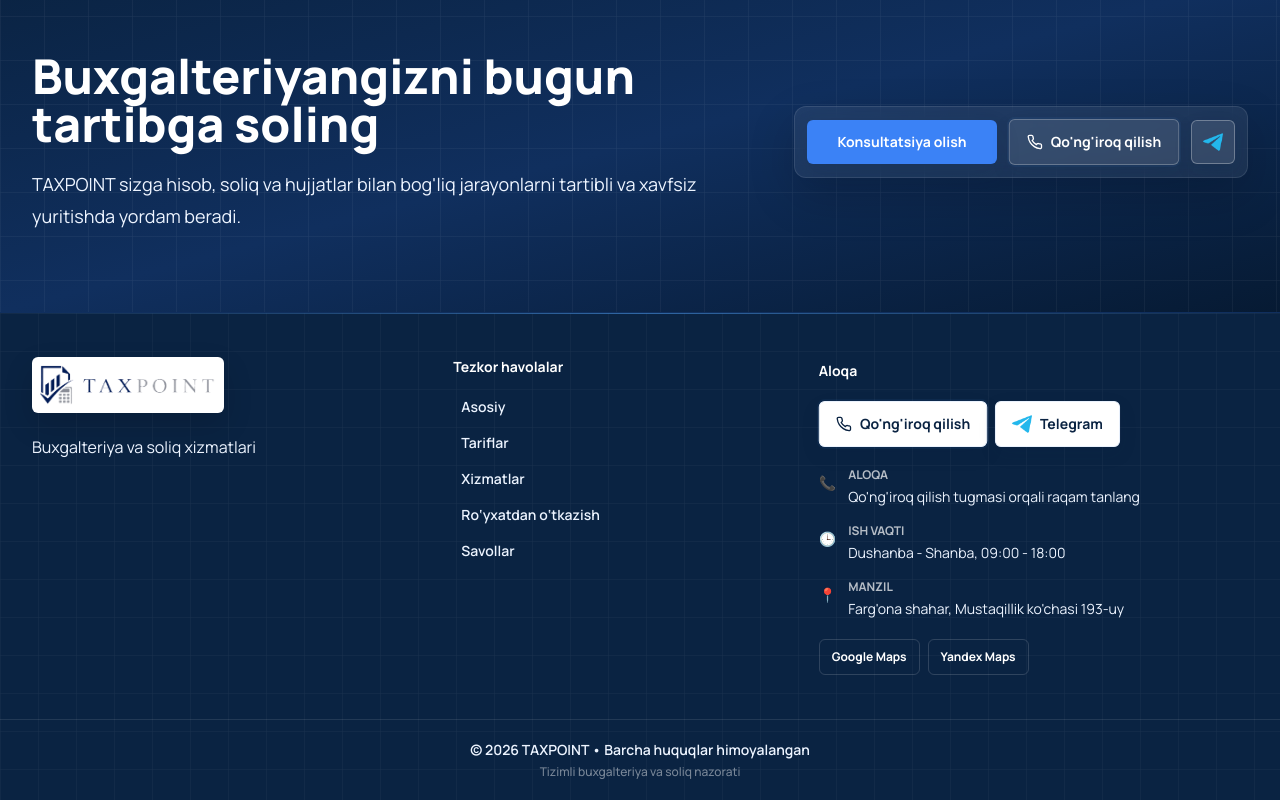
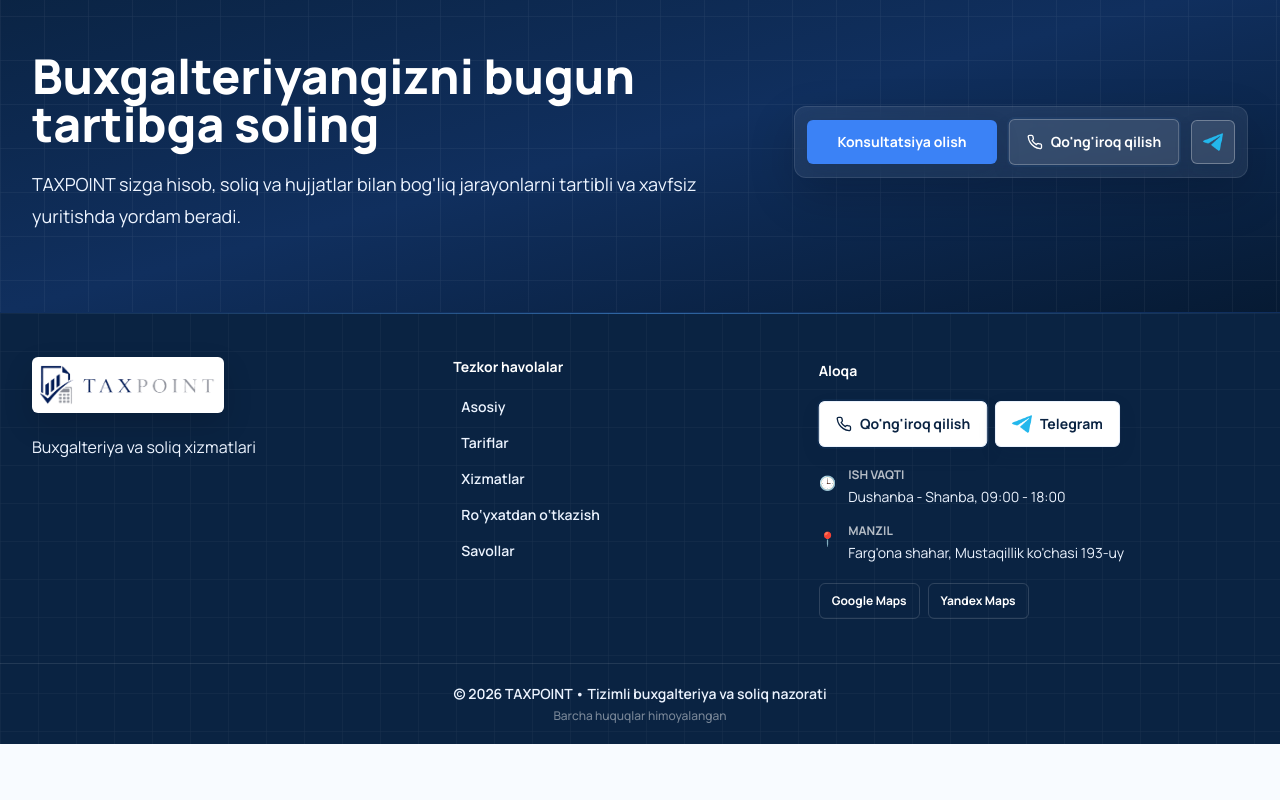
Before and after one commit to zefarkov/taxpoint, a Next.js app: page / in a window 1280 px wide. Shown: the part 7428-8228 px from the top of the page. After the commit the page ends 8172 px from the top, so only its background shows below. Built offline with nearby package versions, Linux system fonts and the light colour scheme.

Commit message:
Update Footer.tsx

```diff
--- a/src/components/Footer.tsx
+++ b/src/components/Footer.tsx
@@ -63,13 +63,6 @@
 
           <div className="mt-5 grid gap-3">
             <p className="flex items-start gap-3">
-              <span aria-hidden="true" className="mt-0.5 text-electric-400">📞</span>
-              <span>
-                <span className="block text-xs font-bold uppercase text-white/70">Aloqa</span>
-                Qo'ng'iroq qilish tugmasi orqali raqam tanlang
-              </span>
-            </p>
-            <p className="flex items-start gap-3">
               <span aria-hidden="true" className="mt-0.5 text-electric-400">🕒</span>
               <span>
                 <span className="block text-xs font-bold uppercase text-white/70">Ish vaqti</span>
@@ -104,10 +97,10 @@
 
       <div className="relative border-t border-white/10 px-4 py-5 text-center">
         <p className="text-sm font-semibold text-navy-100">
-          © 2026 TAXPOINT • Barcha huquqlar himoyalangan
+          © 2026 TAXPOINT • Tizimli buxgalteriya va soliq nazorati
         </p>
         <p className="mt-1 text-xs font-medium text-white/45">
-          Tizimli buxgalteriya va soliq nazorati
+          Barcha huquqlar himoyalangan
         </p>
       </div>
     </footer>
```
